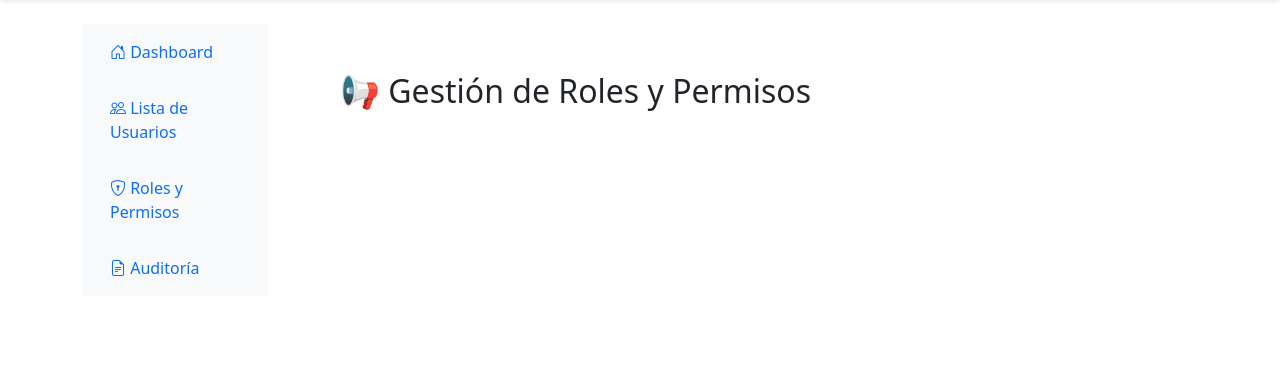
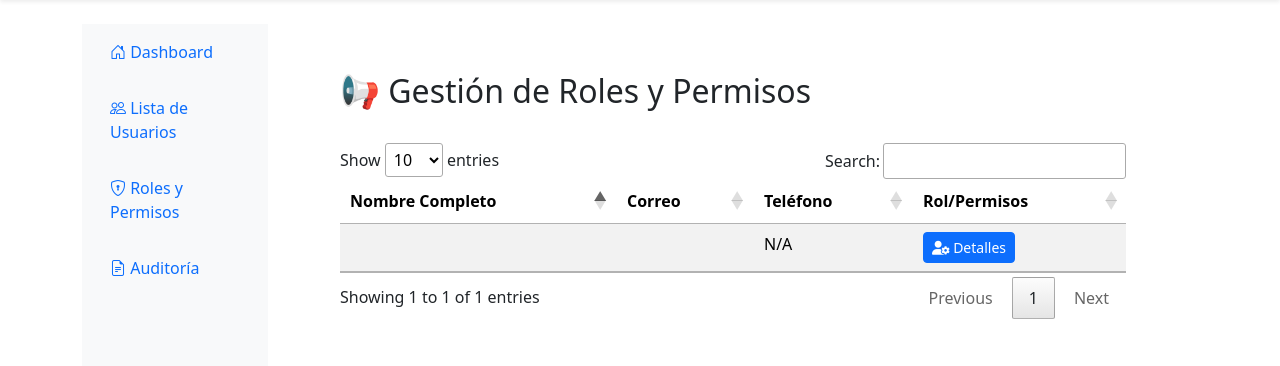
Before and after one commit to JJuan777/Blyss, a Django app: page /Blyss/admin/usuarios/roles/ in a window 1280 px wide. Shown: the part 129-495 px from the top of the page. Run offline with Django 5.2, Linux system fonts and the light colour scheme; the visitor is signed in with stand-in values (Sample User, id 1); data comes from the database, SQL or seed files in the repository; data that the repository does not hold is empty; parts of the project's set-up code (start-up, migrations or seed data) failed here and were passed over; some libraries are stand-ins or nearby versions.

Commit message:
Roles y permisos

```diff
--- a/Blyss/models.py
+++ b/Blyss/models.py
@@ -288,3 +288,55 @@ class Pago(models.Model):
 
     def __str__(self):
         return f"Pago {self.IdPago} - Pedido {self.IdPedido.IdPedido} - {self.Metodo}"
+
+class Roles(models.Model):
+    IdRol = models.AutoField(primary_key=True)
+    Descripcion = models.CharField(max_length=255, unique=True)
+
+    class Meta:
+        verbose_name = "Rol"
+        verbose_name_plural = "Roles"
+
+    def __str__(self):
+        return self.Descripcion
+
+class UsuarioRol(models.Model):
+    IdUsuarioRol = models.AutoField(primary_key=True)
+    Usuario = models.ForeignKey('Usuarios', on_delete=models.CASCADE, related_name='roles_asignados')
+    Rol = models.ForeignKey(Roles, on_delete=models.CASCADE, related_name='usuarios_asignados')
+    FechaAsignado = models.DateTimeField(auto_now_add=True)
+    AsignadoPor = models.ForeignKey('Usuarios', on_delete=models.SET_NULL, null=True, blank=True, related_name='roles_asignados_por')
+
+    class Meta:
+        verbose_name = "Usuario Rol"
+        verbose_name_plural = "Usuarios Roles"
+        unique_together = ('Usuario', 'Rol')  # Evita asignaciones duplicadas
+
+    def __str__(self):
+        return f"{self.Usuario} - {self.Rol}"
+
+class Permisos(models.Model):
+    IdPermiso = models.AutoField(primary_key=True)
+    Descripcion = models.CharField(max_length=255, unique=True)
+
+    class Meta:
+        verbose_name = "Permiso"
+        verbose_name_plural = "Permisos"
+
+    def __str__(self):
+        return self.Descripcion
+
+class UsuarioPermiso(models.Model):
+    IdUsuarioPermiso = models.AutoField(primary_key=True)
+    Usuario = models.ForeignKey('Usuarios', on_delete=models.CASCADE, related_name='permisos_asignados')
+    Permiso = models.ForeignKey(Permisos, on_delete=models.CASCADE, related_name='usuarios_asignados')
+    FechaAsignado = models.DateTimeField(auto_now_add=True)
+    AsignadoPor = models.ForeignKey('Usuarios', on_delete=models.SET_NULL, null=True, blank=True, related_name='permisos_asignados_por')
+
+    class Meta:
+        verbose_name = "Usuario Permiso"
+        verbose_name_plural = "Usuarios Permisos"
+        unique_together = ('Usuario', 'Permiso')  # Evita asignaciones duplicadas
+
+    def __str__(self):
+        return f"{self.Usuario} - {self.Permiso}"
--- a/Blyss/urls.py
+++ b/Blyss/urls.py
@@ -87,5 +87,6 @@ urlpatterns = [
     path('admin/usuarios/roles/', views.roles_view, name='roles'),
             #Auditoría
     path('admin/usuarios/auditoria/', views.auditoria_usuarios_view, name='auditoria_usuarios'),
+    path('api/usuarios-staff/', views.obtener_usuarios_staff, name='usuarios-staff'),
 
 ]
--- a/Blyss/views.py
+++ b/Blyss/views.py
@@ -24,6 +24,7 @@ from django.db.models import F, ExpressionWrapper, FloatField
 from django.utils import timezone
 import uuid
 from django.db.models import Prefetch
+from .models import Usuarios, UsuarioRol, Roles, UsuarioPermiso, Permisos
 
 def index(request):
     # 1️⃣ **Banners ordenados: el principal primero, luego por fecha**
@@ -1734,3 +1735,23 @@ def roles_view(request):
 @login_required
 def auditoria_usuarios_view(request):
     return render(request, 'Blyss/Admin/Usuarios/Auditoria/index.html')
+
+def obtener_usuarios_staff(request):
+    usuarios = Usuarios.objects.filter(is_staff=True).values('IdUsuario', 'Nombre', 'Apellidos', 'correo', 'Telefono')
+
+    usuarios_lista = []
+    for usuario in usuarios:
+        roles = UsuarioRol.objects.filter(Usuario_id=usuario['IdUsuario']).select_related('Rol')
+        permisos = UsuarioPermiso.objects.filter(Usuario_id=usuario['IdUsuario']).select_related('Permiso')
+
+        roles_lista = [rol.Rol.Descripcion for rol in roles]
+        permisos_lista = [permiso.Permiso.Descripcion for permiso in permisos]
+
+        usuarios_lista.append({
+            'nombre_completo': f"{usuario['Nombre']} {usuario['Apellidos']}",
+            'correo': usuario['correo'],
+            'telefono': usuario['Telefono'] or "N/A",
+            'roles_permisos': ", ".join(roles_lista + permisos_lista) if roles_lista or permisos_lista else "Sin asignar"
+        })
+
+    return JsonResponse({'data': usuarios_lista})
--- /dev/null
+++ b/static/js/Admin/Usuarios/Roles/index.js
@@ -0,0 +1,27 @@
+$(document).ready(function() {
+    $('#usuariosTable').DataTable({
+        "ajax": {
+            "url": "/Blyss/api/usuarios-staff/",
+            "type": "GET",
+            "dataSrc": "data"
+        },
+        "columns": [
+            { "data": "nombre_completo" },
+            { "data": "correo" },
+            { "data": "telefono" },
+            {
+                "data": null, // Columna personalizada
+                "render": function(data, type, row) {
+                    return `
+                        <a href="#" class="btn btn-primary btn-sm" title="Gestionar Roles y Permisos">
+                            <i class="fas fa-user-cog"></i> Detalles
+                        </a>
+                    `;
+                }
+            }
+        ],
+        "language": {
+            "url": "//cdn.datatables.net/plug-ins/1.11.5/i18n/es-MX.json"
+        }
+    });
+});
--- a/templates/Blyss/Admin/Usuarios/Roles/index.html
+++ b/templates/Blyss/Admin/Usuarios/Roles/index.html
@@ -7,8 +7,26 @@
         <h2 class="text-center">📢 Gestión de Roles y Permisos</h2>
     </div>
 
+    <div class="table-responsive">
+        <table id="usuariosTable" class="table table-striped">
+            <thead>
+                <tr>
+                    <th>Nombre Completo</th>
+                    <th>Correo</th>
+                    <th>Teléfono</th>
+                    <th>Rol/Permisos</th>
+                </tr>
+            </thead>
+            <tbody>
+            </tbody>
+        </table>
+    </div>
+</div>
+<!-- Carga jQuery primero -->
+<script src="https://code.jquery.com/jquery-3.6.0.min.js"></script>
 
-</div>
-
-<script src="{% static 'js/Admin/Usuarios/ListaUsuarios/index.js' %}"></script>
+<!-- Carga DataTables -->
+<link rel="stylesheet" href="https://cdn.datatables.net/1.11.5/css/jquery.dataTables.min.css">
+<script src="https://cdn.datatables.net/1.11.5/js/jquery.dataTables.min.js"></script>
+<script src="{% static 'js/Admin/Usuarios/Roles/index.js' %}"></script>
 {% endblock %}
```
Also changed, not shown: Blyss/migrations/0022_permisos_roles_usuariopermiso_usuariorol.py (added).
